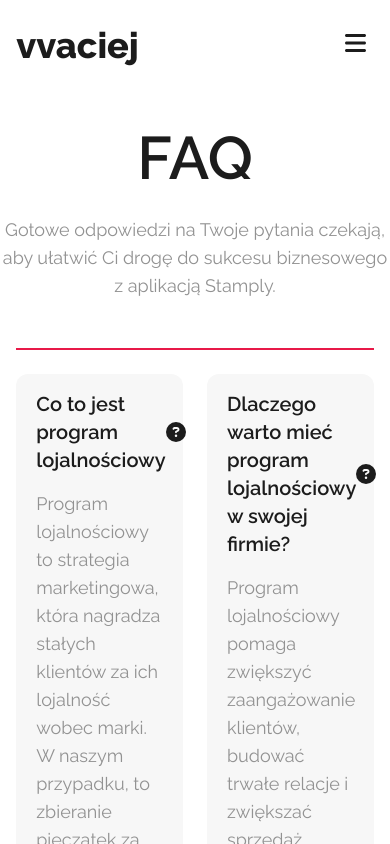
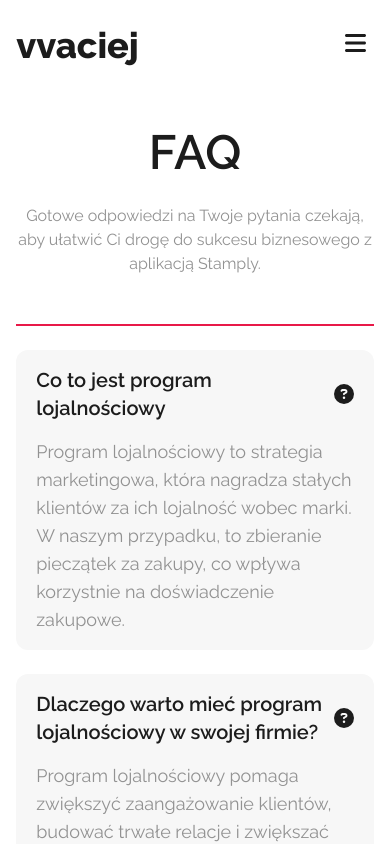
Before and after one commit to vvaciej/Animations, a Next.js app: page /faq in a window 390 px wide. Shown: the top 844 px of the page. Built offline with nearby package versions, Linux system fonts and the light colour scheme.

Commit message:
faq responsive

```diff
--- a/src/app/faq/page.tsx
+++ b/src/app/faq/page.tsx
@@ -8,13 +8,13 @@ const FAQ = () => {
 		<div>
 			<Navbar />
 			<main className='min-h-screen pt-32 flex items-center flex-col'>
-				<h1 className='text-6xl font-semibold text-dark28 text-center'>FAQ</h1>
-				<p className='text-center mt-7 text-lg text-commonText max-w-[40rem]'>
+				<h1 className='lg:text-6xl text-5xl font-semibold text-dark28 text-center'>FAQ</h1>
+				<p className='text-center mt-7 text-md lg:text-lg text-commonText max-w-[40rem] px-4'>
 					Gotowe odpowiedzi na Twoje pytania czekają, aby ułatwić Ci drogę do sukcesu biznesowego z aplikacją Stamply.
 				</p>
 				<div className='mt-12 h-full w-11/12 xl:w-[77rem]'>
 					<hr className='border-red border-[1px] w-full' />
-					<div className='mt-6 grid grid-cols-2 w-full h-full gap-6'>
+					<div className='mt-6 grid lg:grid-cols-2 w-full h-full gap-6'>
 						<article className='p-4 px-5 bg-lightGray247 rounded-xl'>
 							<header className='flex justify-between items-center'>
 								<h1 className='text-xl text-dark28 font-semibold'>Co to jest program lojalnościowy</h1>
```
